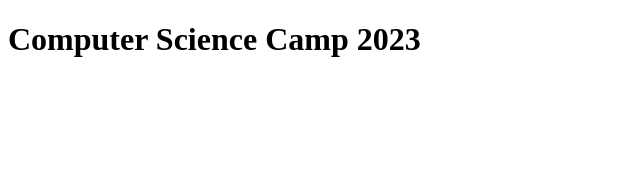
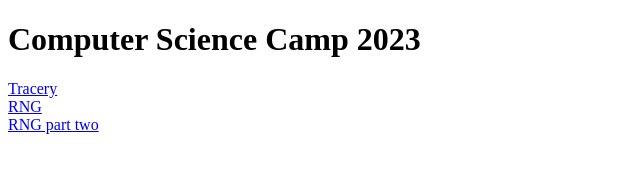
Before and after one commit to MrLeeRichards/CSCamp2023-Demo-Website, a plain HTML site: page index.html in a window 1280 px wide. Shown: the whole page, without its empty margins (0-640 px from the left). Drawn offline with Linux system fonts and the light colour scheme.

Commit message:
Added Links
Added links

```diff
--- a/index.html
+++ b/index.html
@@ -5,5 +5,9 @@
     </head>
     <body>
         <h1>Computer Science Camp 2023</h1>
+
+        <div><a href="tracery/tracery-demo.html" target="_blank">Tracery</a></div>
+        <div><a href="RNG/rng.html" target="_blank">RNG</a></div>
+        <div><a href="RNG/rng3D.html" target="_blank">RNG part two</a></div>
     </body>
 </html>
```
